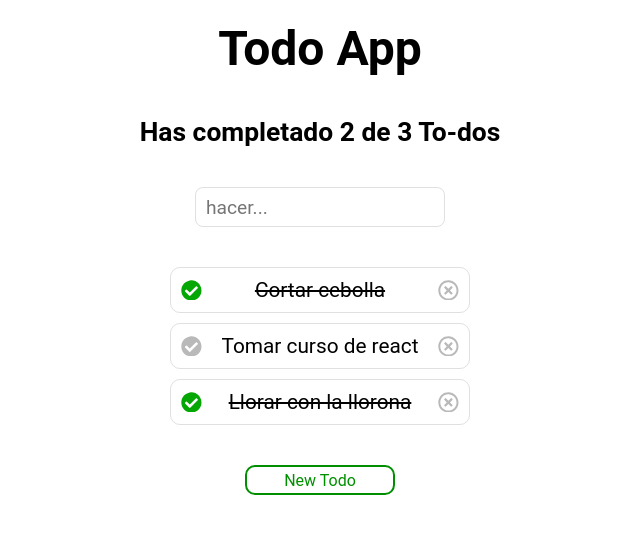
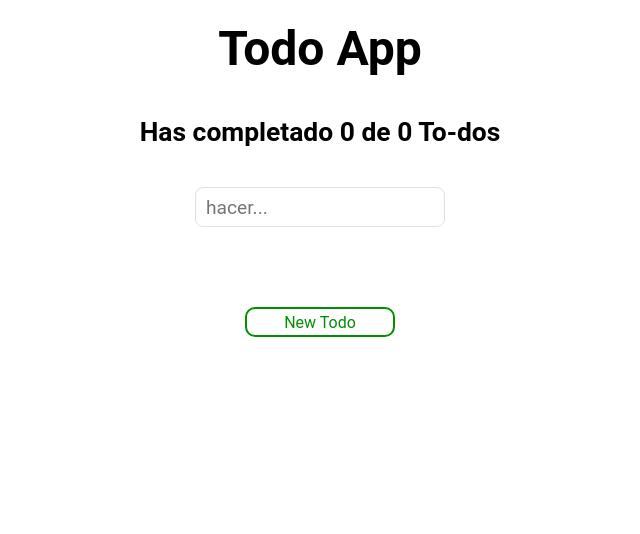
Before and after one commit to cthulhuscode/todolist-react, a React (Vite) app: page / in a window 1280 px wide. Shown: the top 534 px of the page, without its empty margins (320-960 px from the left). Built offline with nearby package versions, Linux system fonts and the light colour scheme.

Commit message:
localStorage added

```diff
--- a/src/components/App/index.jsx
+++ b/src/components/App/index.jsx
@@ -3,11 +3,18 @@ import AppUI from "./AppUI";
 import "./style.css";
 
 function App() {
-  const [todos, setTodos] = useState([
-    {text: "Cortar cebolla", completed: true},
-    {text: "Tomar curso de react", completed: false},
-    {text: "Llorar con la llorona", completed: true},
-  ]);
+
+  const LOCAL_STORAGE_NAME = "todos_v1";
+  const localStorageTodos = localStorage.getItem(LOCAL_STORAGE_NAME);
+  let parsedTodos;
+  if(!localStorageTodos){
+    localStorage.setItem(LOCAL_STORAGE_NAME, JSON.stringify([]));
+    parsedTodos = [];
+  }
+  else
+    parsedTodos = JSON.parse(localStorageTodos);
+
+  const [todos, setTodos] = useState(parsedTodos);
   const [searchVal, setSearchVal] = useState("");
 
   const completedTodosCount = todos.filter(todo => !!todo.completed).length;
@@ -21,6 +28,11 @@ function App() {
     searchedTodos = todos;
   }
 
+  const saveTodos = (newTodos) => {
+    localStorage.setItem(LOCAL_STORAGE_NAME, JSON.stringify(newTodos));
+    setTodos(newTodos);
+  }
+
   const toggleCompletion = (text) => {
     const todoIndex = todos.findIndex(todo => todo.text === text);
     const todosTemp = [...todos];
@@ -29,14 +41,14 @@ function App() {
     todosTemp[todoIndex].completed ? status = false : status = true;
     todosTemp[todoIndex].completed = status;
 
-    setTodos(todosTemp);
+    saveTodos(todosTemp);
   }
 
   const deleteTodo = (text) => {
     const todoIndex = todos.findIndex(todo => todo.text === text);
     const todosTemp = [...todos];
     todosTemp.splice(todoIndex, 1)
-    setTodos(todosTemp);
+    saveTodos(todosTemp);
   }
 
   return (
```
